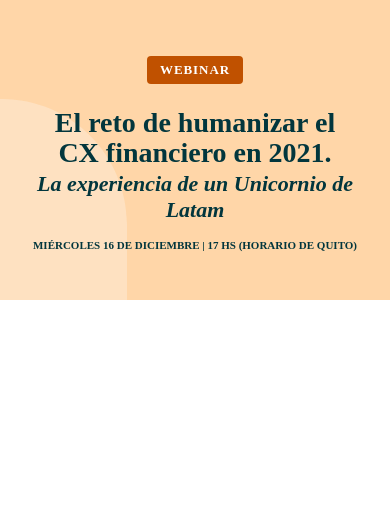
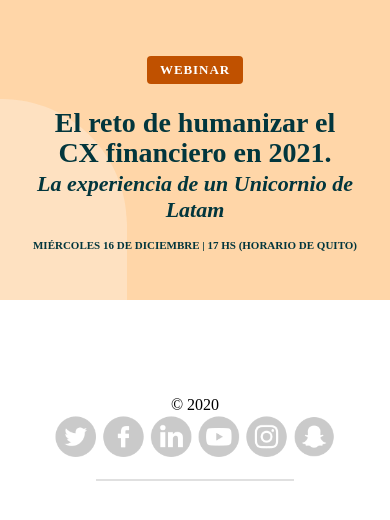
Before and after one commit to CaroSalazar/The8Agency-Challenge, a React (Create React App) app: page / in a window 390 px wide. Shown: the top 520 px of the page. Built offline with nearby package versions, Linux system fonts and the light colour scheme.

Commit message:
add responsive footer component

```diff
--- a/src/App.js
+++ b/src/App.js
@@ -1,9 +1,13 @@
 import './App.css';
 import Header from './components/header/Header';
+import Footer from './components/footer/Footer';
 
 function App() {
   return (
+    <>
  <Header/>
+ <Footer/>
+ </>
   );
 }
 
--- /dev/null
+++ b/src/components/footer/Footer.jsx
@@ -0,0 +1,75 @@
+import "./Footer.styles.css";
+import twitter from "../../assets/twitter.png";
+import facebook from "../../assets/facebook.png";
+import linkedin from "../../assets/linkedin.png";
+import youtube from "../../assets/youtube.png";
+import instagram from "../../assets/instagram.png";
+import snapchat from "../../assets/snapchat.png";
+
+const Footer = () => {
+  return (
+    <footer>
+      <div className="container-footer">
+        <p>© 2020</p>
+        <div className="social-networks-footer">
+          <div>
+            <a
+              href={"https://www.twitter.com"}
+              target="_blank"
+              rel="noopener noreferrer"
+            >
+              <img src={twitter} alt="MDN" />
+            </a>
+          </div>
+          <div>
+            <a
+              href={"https://www.facebook.com"}
+              target="_blank"
+              rel="noopener noreferrer"
+            >
+              <img src={facebook} alt="MDN" />
+            </a>
+          </div>
+          <div>
+            <a
+              href={"https://www.linkedin.com"}
+              target="_blank"
+              rel="noopener noreferrer"
+            >
+              <img src={linkedin} alt="MDN" />
+            </a>
+          </div>
+          <div>
+            <a
+              href={"https://www.youtube.com"}
+              target="_blank"
+              rel="noopener noreferrer"
+            >
+              <img src={youtube} alt="MDN" />
+            </a>
+          </div>
+          <div>
+            <a
+              href={"https://www.instagram.com"}
+              target="_blank"
+              rel="noopener noreferrer"
+            >
+              <img src={instagram} alt="MDN" />
+            </a>
+          </div>
+          <div>
+            <a
+              href={"https://www.snapchat.com"}
+              target="_blank"
+              rel="noopener noreferrer"
+            >
+              <img src={snapchat} alt="MDN" />
+            </a>
+          </div>
+        </div>
+      </div>
+      <hr className="hr-footer" />
+    </footer>
+  );
+};
+export default Footer;
--- /dev/null
+++ b/src/components/footer/Footer.styles.css
@@ -0,0 +1,47 @@
+footer {
+    height: 160px ;
+    margin: 6rem 6rem 1rem 6rem;
+  }
+
+  .container-footer{
+    display: flex;
+    flex-direction: column;
+    justify-content: space-between;
+    align-items: center;
+    font-family: 'Proxima Nova';
+    font-size: 16px;
+  }
+
+  .social-networks-footer{
+    display: flex;
+    flex-direction: row;
+    gap: 0.5rem;
+    transform: scale(0.9)
+  }
+
+  .social-networks-footer img {
+    filter: opacity(0.2) drop-shadow(0 0 0 var(--gray-light-color));
+    cursor: pointer;
+    width: 45px;
+  }
+  .social-networks-footer img:hover {
+    filter: opacity(0.9) drop-shadow(0 0 0 var(--gray-light-color));
+    width: 40px;
+    transition: var(--transition);
+    transform: scale(1.2);
+
+  }
+
+  .hr-footer{
+    border: 1px solid var(--gray-color);
+    margin-top: 1rem;
+    opacity: 0.6;
+  }
+
+
+  @media screen and (min-width:768px) {
+    .container-footer{
+    flex-direction: row;
+    gap: 2rem;
+    };
+  };
```
